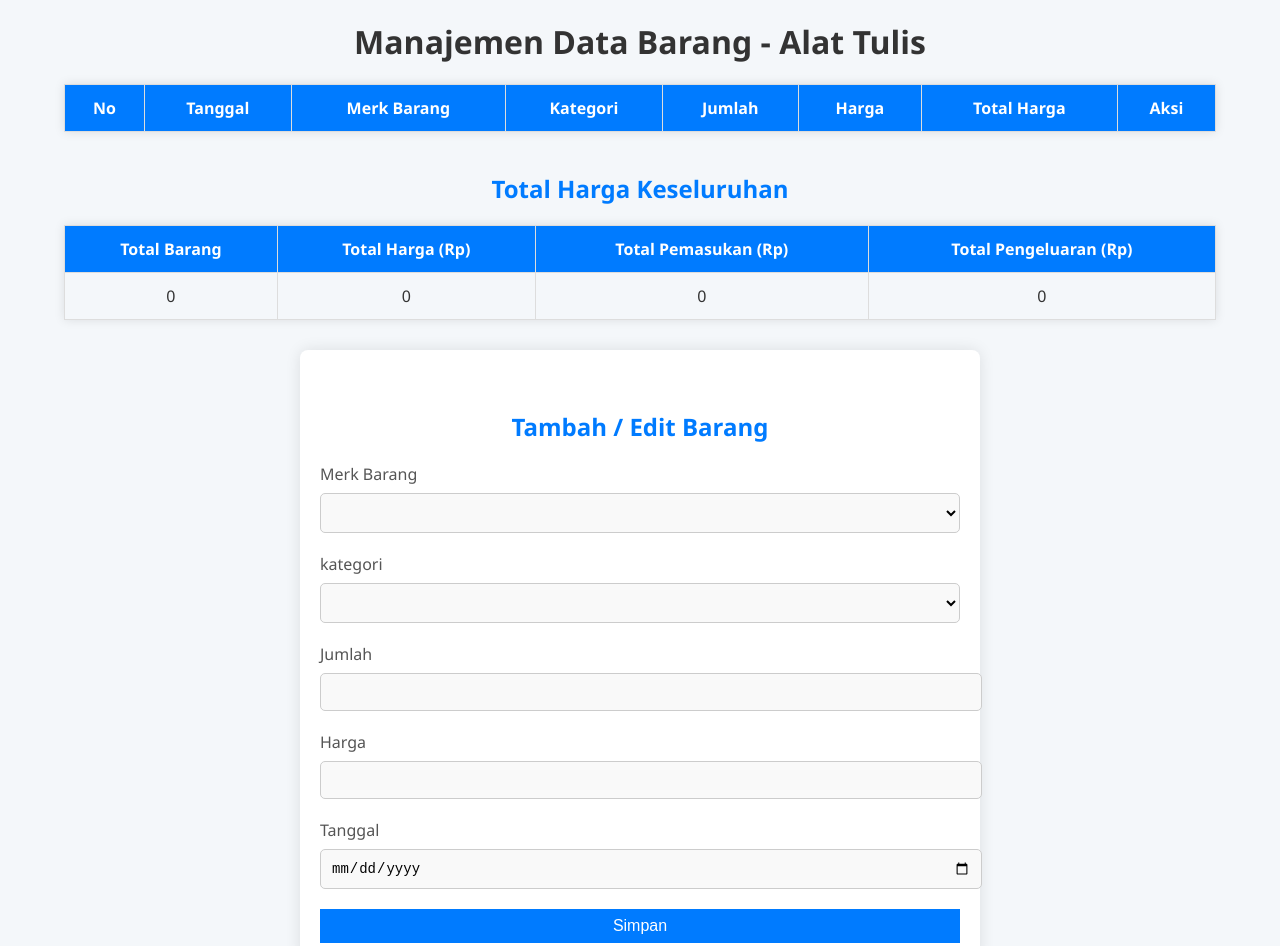
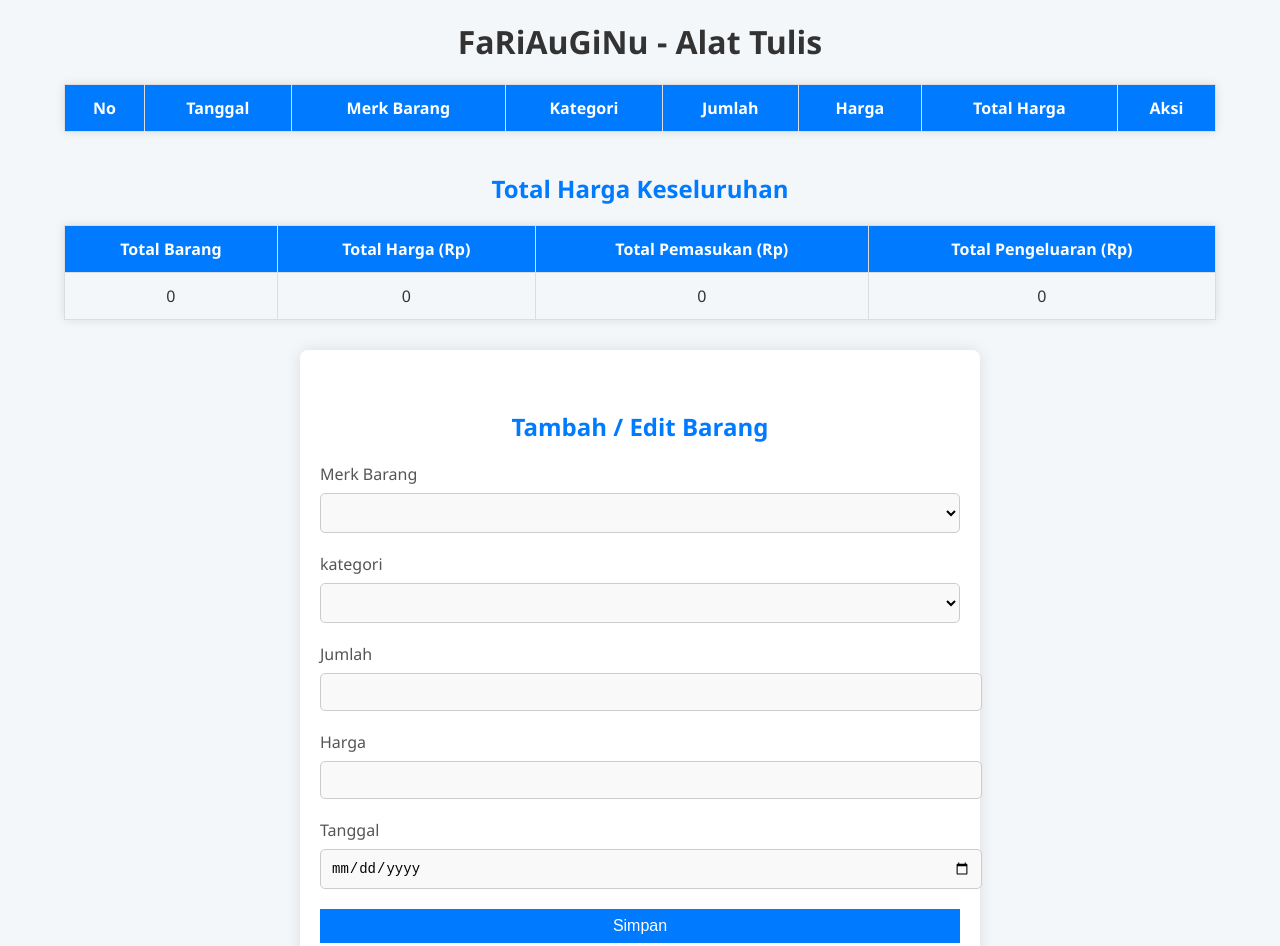
Before and after one commit to Jakesim05/Website-Project.Github, a plain HTML site: page index.html in a window 1280 px wide. Drawn offline with Linux system fonts and the light colour scheme.

Commit message:
index.html
Pengubahan Nama Judul Awalnya "Manajemen Data Barang - Alat Tulis" menjadi "FaRiAuGiNu - Alat Tulis"

```diff
--- a/index.html
+++ b/index.html
@@ -102,7 +102,7 @@
     </style>
 </head>
 <body>
-    <h1>Manajemen Data Barang - Alat Tulis</h1>
+    <h1>FaRiAuGiNu - Alat Tulis</h1>
 
     <!-- Data Tabel -->
     <table>
```
